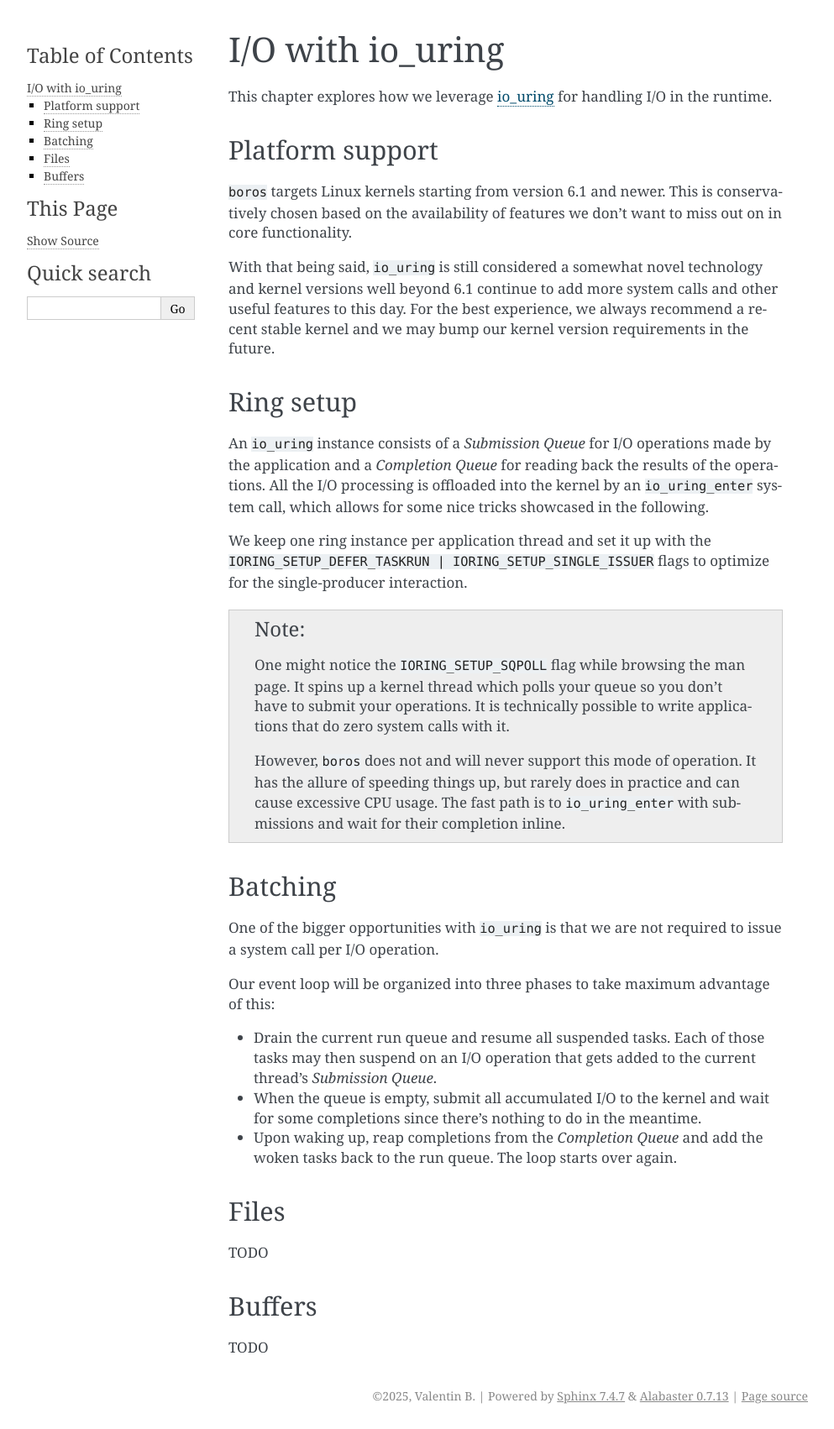
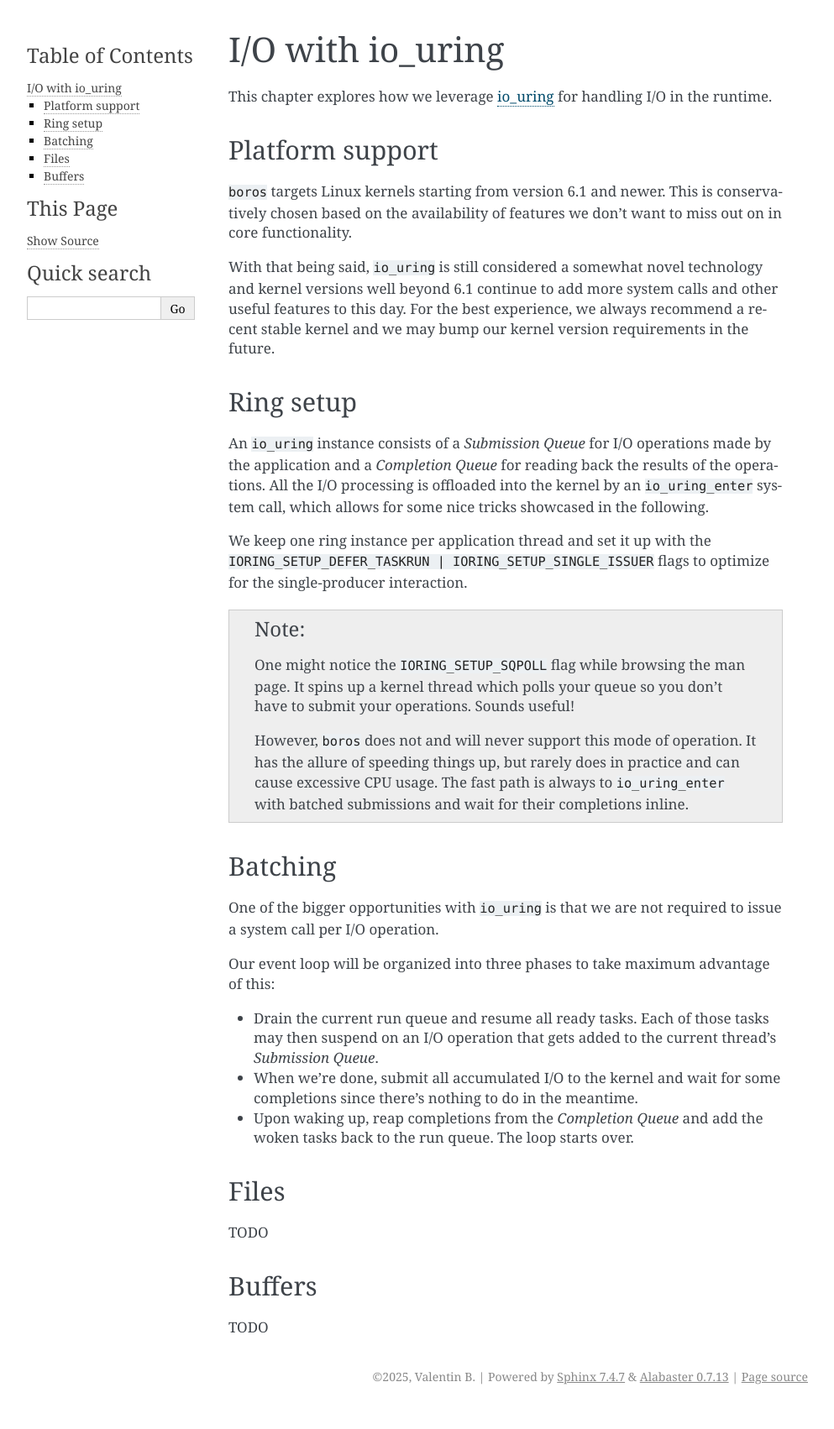
Before and after one commit to vbe0201/boros, a Sphinx documentation site: the page built from docs/internals/io_with_io_uring.rst, in a window 1280 px wide. Shown: the whole page at 84% size, without its empty margins (148-1141 px from the left). Built offline with Sphinx 7.4.7, drawn with Linux system fonts in a browser that asks for light colours; after the commit the page ends 1679 px from its top, so only the background shows below that.

```diff
--- a/docs/internals/architecture.rst
+++ b/docs/internals/architecture.rst
@@ -6,9 +6,9 @@ Architecture
 This chapter explores the architecture of the project and sheds some
 light on its internal composition.
 
-The foundational building block for the library is the ``boros._low_level``
+The foundational building block for the library is the ``boros._impl``
 module. It provides a self-contained implementation of the core scheduling
-logic and the I/O framework in C++. The module itself is not part of the
+logic and the I/O framework in C. The module itself is not part of the
 public API, but parts of it may be re-exported by the ``boros`` module.
 No stability guarantees are made about this API.
 
--- a/docs/internals/io_with_io_uring.rst
+++ b/docs/internals/io_with_io_uring.rst
@@ -38,14 +40,15 @@ to optimize for the single-producer interaction.
 
    One might notice the ``IORING_SETUP_SQPOLL`` flag while browsing
    the man page. It spins up a kernel thread which polls your queue
-   so you don't have to submit your operations. It is technically
-   possible to write applications that do zero system calls with it.
+   so you don't have to submit your operations. Sounds useful!
 
    However, ``boros`` does not and will never support this mode of
    operation. It has the allure of speeding things up, but rarely
-   does in practice and can cause excessive CPU usage. The fast path
-   is to ``io_uring_enter`` with submissions and wait for their
-   completion inline.
+   does in practice and can cause excessive CPU usage. The fast
+   path is always to ``io_uring_enter`` with batched submissions
+   and wait for their completions inline.
+
+.. _internals_io_batching:
 
 Batching
 --------
@@ -56,23 +59,25 @@ required to issue a system call per I/O operation.
 Our event loop will be organized into three phases to take maximum
 advantage of this:
 
-* Drain the current run queue and resume all suspended tasks. Each of
-  those tasks may then suspend on an I/O operation that gets added to
-  the current thread's *Submission Queue*.
+* Drain the current run queue and resume all ready tasks. Each of
+  those tasks may then suspend on an I/O operation that gets added
+  to the current thread's *Submission Queue*.
 
-* When the queue is empty, submit all accumulated I/O to the kernel
-  and wait for some completions since there's nothing to do in the
-  meantime.
+* When we're done, submit all accumulated I/O to the kernel and wait
+  for some completions since there's nothing to do in the meantime.
 
 * Upon waking up, reap completions from the *Completion Queue* and
-  add the woken tasks back to the run queue. The loop starts over
-  again.
+  add the woken tasks back to the run queue. The loop starts over.
+
+.. _internals_io_files:
 
 Files
 -----
 
 TODO
 
+.. _internals_io_buffers:
+
 Buffers
 -------
 
--- a/docs/reference.rst
+++ b/docs/reference.rst
@@ -6,5 +6,5 @@ API Reference
 Task API
 --------
 
-.. autoclass:: boros._low_level.Task
+.. autoclass:: boros._impl.Task
    :members:
```
Also changed, not shown: other parts of docs/internals/io_with_io_uring.rst (+2 -0 lines), docs/internals/index.rst (+4 -3 lines), docs/internals/task_management.rst (+5 -9 lines).
